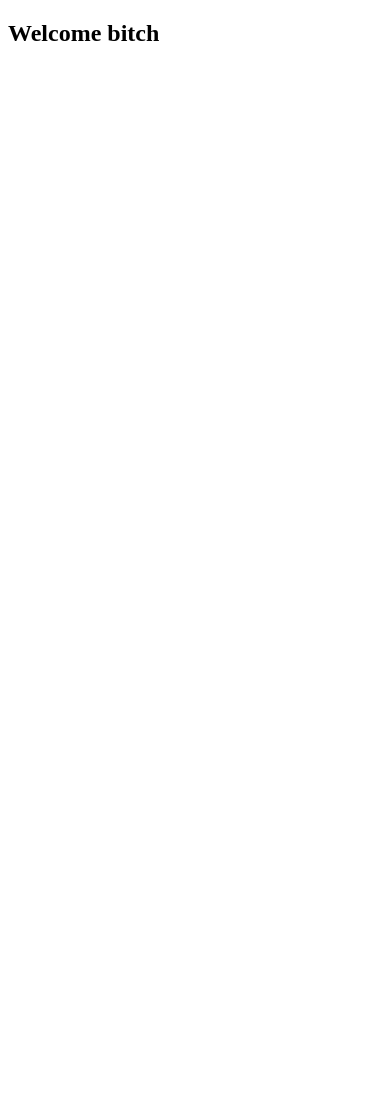
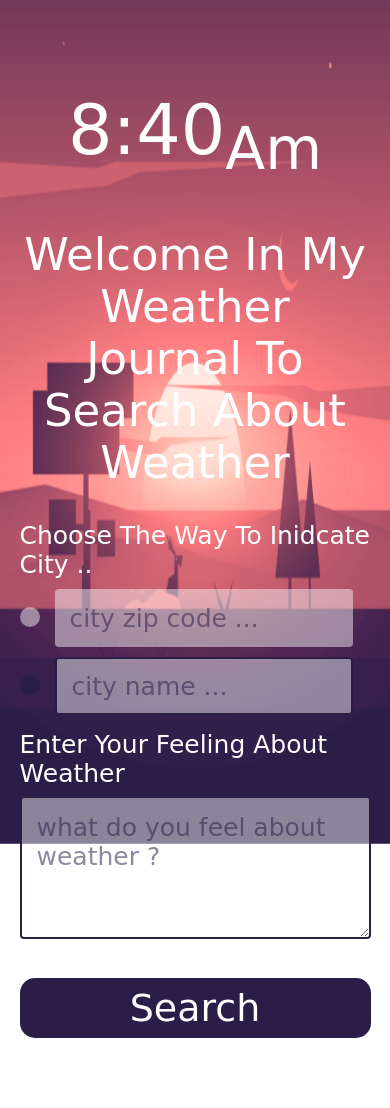
Before and after one commit to yossefAlatter/weather-journal-app, a website: page website/index.html in a window 390 px wide. Before the commit the page ends 844 px from the top, so only its background shows below. Drawn offline with Linux system fonts and the light colour scheme; no server answers; a web font is replaced by a local one.

Commit message:
finish website desgin and media

```diff
--- a/website/css/style.css
+++ b/website/css/style.css
@@ -0,0 +1,207 @@
+/** reset spaces for all elements **/
+/** start **/
+*{
+    padding: 0;
+    margin: 0;
+    box-sizing: border-box;
+}
+/** end **/
+
+/** body style that will inheiret for all elements **/
+/** start **/
+body{
+    font-family: 'Risque', cursive;
+    position: relative;
+    background-color: #ffffffb0;
+}
+/** end **/
+
+/** app background style **/
+/** start **/
+.app-bg{
+    position: fixed;
+    height: 100vh;
+    width: 100vw;
+}
+.app-bg img{
+    width: 100%;
+    height: 100%;
+}
+/** end **/
+
+/** app structure style **/
+/** start **/
+.app-structure{
+    position: relative;
+    max-width: 1990px;
+    margin: auto;
+}
+.app-structure .layout{
+    display: flex;
+    width: 90%;
+    margin: auto;
+    padding-top: 50px;
+}
+
+/* app left side style */
+.app-structure .layout .app-left-side{
+    width: 50%;
+}
+.app-structure .layout .app-left-side h2{
+    font-style: normal;
+    font-weight: normal;
+    font-size: 45px;
+    line-height: 52px;
+    text-transform: capitalize;
+    color: #FFFFFF;
+    margin-bottom: 32px;
+}
+.app-structure .layout .app-left-side form{
+    font-family: 'Risque', cursive;
+}
+.app-structure .layout .app-left-side form .mirror-shap{
+    border: none;
+    outline: none;
+    background: rgba(255, 255, 255, 0.46);
+    border-radius: 4px;
+}
+.app-structure .layout .app-left-side form .input-group label{
+    font-style: normal;
+    font-weight: normal;
+    font-size: 25px;
+    line-height: 29px;
+    color: #FFFFFF;
+    text-transform: capitalize;
+}
+.app-structure .layout .app-left-side form .input-group input[type="text"]{
+    height: 58px;
+    width: 429px;
+    margin-top: 10px;
+}
+.app-structure .layout .app-left-side form .input-group input[type="text"].checked{
+    border: 2px solid rgb(42, 30, 73);
+}
+.app-structure .layout .app-left-side .mirror-shap::placeholder, .app-structure .layout .app-left-side form .mirror-shap{
+    font-style: normal;
+    font-weight: normal;
+    font-size: 25px;
+    color: rgba(42, 30, 73, 0.53);
+    font-family: 'Risque', cursive;
+}
+.app-structure .layout .app-left-side form .mirror-shap{
+    color: rgb(42, 30, 73);
+    padding: 15px;
+}
+.app-structure .layout .app-left-side form .radio-con {
+    display: block;
+    position: relative;
+    padding-left: 35px;
+    margin-bottom: 12px;
+    cursor: pointer;
+    user-select: none;
+}
+.app-structure .layout .app-left-side form .radio-con input[type="radio"]{
+    position: absolute;
+    opacity: 0;
+    cursor: pointer;
+    height: 0;
+    width: 0;
+}
+.app-structure .layout .app-left-side form .radio-con .custom-radio{
+    position: absolute;
+    top: 0;
+    left: 0;
+    height: 20px;
+    width: 20px;
+    background: rgba(255, 255, 255, 0.46);
+    border-radius: 50%;
+}
+.app-structure .layout .app-left-side form .radio-con:hover input[type="radio"] ~ .custom-radio {
+    background: rgba(255, 255, 255, 0.46);
+}
+.app-structure .layout .app-left-side form .radio-con input[type="radio"]:checked ~ .custom-radio {
+    background: #2A1E49;
+}
+.app-structure .layout .app-left-side form textarea {
+    width: 462px;
+    height: 143px;
+    margin-top: 8px;
+    border: 2px solid rgba(42, 30, 73) !important;
+}
+.app-structure .layout .app-left-side form .btn-con button{
+    border: none;
+    outline: none;
+    font-family: 'Risque', cursive;
+    background: #2A1E49;
+    border-radius: 15px;
+    font-style: normal;
+    font-weight: normal;
+    font-size: 38px;
+    color: #FFFFFF;
+    width: 461px;
+    padding: 8px;
+    margin-top: 35px;
+    cursor: pointer;
+    transition: all 0.3s;
+}
+.app-structure .layout .app-left-side form .btn-con button:hover{
+    background-color: #FFFFFF;
+    color: #2A1E49;
+}
+
+/* app right side style */
+.app-structure .layout .app-right-side{
+    width: 50%;
+}
+.app-structure .layout .app-right-side p {
+    font-style: normal;
+    font-weight: normal;
+    font-size: 136px;
+    line-height: 180px;
+    text-transform: capitalize;
+    color: #FFFFFF;
+    text-align: center;
+    width: 100%;
+    padding-top: 47px;
+}
+
+/** end **/
+
+/** app structure medis **/
+/** start **/
+@media screen and (max-width: 990px) {
+    .app-structure .layout{
+        flex-direction: column-reverse;
+    }
+    .app-structure .layout .app-left-side, .app-structure .layout .app-right-side{
+        min-width: 100%;
+    }
+    .app-structure .layout .app-left-side form .btn-con button,
+    .app-structure .layout .app-left-side form textarea{
+        min-width: 100%;
+        max-width: 100%;
+    }
+    .app-structure .layout .app-right-side p{
+        font-size: 90px;
+        line-height: 0;
+        padding-top: 80px;
+        padding-bottom: 80px;
+    }
+    .app-structure .layout .app-left-side h2{
+        text-align: center;
+    }
+    .app-structure .layout .app-left-side form .btn-con button{
+        margin-bottom: 70px;
+    }
+
+}
+@media screen and (max-width: 400px){
+    .app-structure .layout .app-left-side form .input-group input[type="text"]{
+        min-width: 85%;
+        max-width: 85%;
+    }
+    .app-structure .layout .app-right-side p{
+        font-size: 70px;
+    }
+}
+/** end **/
--- a/website/index.html
+++ b/website/index.html
@@ -6,6 +6,12 @@
     <meta name="viewport" content="width=device-width, initial-scale=1.0">
     <title>Weather App</title>
 
+    <!-- font Risque style sheet -->
+    <!-- start -->
+    <link rel="preconnect" href="https://fonts.gstatic.com">
+    <link href="https://fonts.googleapis.com/css2?family=Risque&display=swap" rel="stylesheet">
+    <!-- end -->
+
     <!-- style file -->
     <!-- start -->
     <link rel="stylesheet" href="./css/style.css">
@@ -13,7 +19,68 @@
 
 </head>
 <body>
-    <h2>Welcome bitch</h2>
+
+    <!-- app background -->
+    <!-- start -->
+    <div class="app-bg">
+        <img src="./images/bg.webp" alt="background" />
+    </div>
+    <!-- end -->
+
+    <!-- app structure -->
+    <!-- start -->
+    <div class="app-structure">
+        <div class="layout">
+
+            <!-- app left side -->
+            <!-- start -->
+            <div class="app-left-side">
+                <h2>Welcome in my weather journal  to search about weather</h2>
+                <form id="weatherform">
+                    <div class="input-group">
+                        <label>choose the way to inidcate city ..</label>
+                        <div style="display: flex;align-items: center;">
+                            <label class="radio-con">
+                                <input class="mirror-shap" type="radio" name="input_way" id="check_zipcode"/>
+                                <span class="custom-radio"></span>
+                            </label>
+                            <input class="mirror-shap" type="text" name="zipcode" id="zipcode" placeholder="city zip code ..."  disabled/>
+                        </div>
+                        <div style="display: flex;align-items: center;">
+                            <label class="radio-con">
+                                <input class="mirror-shap" type="radio" name="input_way" id="check_city" checked/>
+                                <span class="custom-radio"></span>
+                            </label>
+                            <input class="mirror-shap checked" type="text" name="city" id="city" placeholder="city name ..." />
+                        </div>
+                        <label style="display: block;margin-top: 15px;">Enter your Feeling about weather</label>
+                        <textarea class="mirror-shap" name="feel" id="feel" cols="30" rows="10" placeholder="what do you feel about weather ?"></textarea>
+                        <div class="btn-con">
+                            <button type="submit">Search</button>
+                        </div>
+                    </div>
+
+                </form>
+            </div>
+            <!-- end -->
+
+
+            <!-- app right side -->
+            <!-- start -->
+            <div class="app-right-side">
+
+                <p><span id="clock"></span><sub id="clockmode"></sub></p>
+
+                <div class="result">
+
+                </div>
+
+            </div>
+            <!-- end -->
+
+        </div>
+    </div>
+    <!-- end -->
 
 
     <!-- main.js script -->
--- a/website/js/main.js
+++ b/website/js/main.js
@@ -0,0 +1,112 @@
+//== clock scripts ==//
+//== start ==//
+
+//== handle elements that needed from DOM ==//
+//== start ==//
+const clock = document.getElementById('clock');
+const clockMode = document.getElementById('clockmode');
+//== end ==//
+
+//== functions needed ==//
+//== start ==//
+
+//== get time function ==//
+function getTime(){
+    const d = new Date();
+    let hours = d.getHours();
+    let minutes = d.getMinutes();
+    let mode = 'am';
+
+    if(hours > 12){
+        hours -= 12 ;
+        mode = "pm"
+    }
+
+    return {time: `${hours}:${minutes}`, mode}
+}
+
+//== update DOM ==//
+function updateDOM(){
+    const {time, mode} = getTime();
+    clock.innerHTML = time;
+    clockMode.innerHTML = mode;
+}
+
+//== end ==//
+
+//== handle clock update every minute ==//
+//== start ==//
+updateDOM();
+setInterval(updateDOM, 1000);
+//== end ==//
+
+//== end ==//
+
+//-------------------------------------------------------------------------//
+
+//== form script ==//
+//== start ==//
+
+//== handle elments needed from DOM ==//
+//== start ==//
+const weatherForm = document.getElementById('weatherform');
+const zipCodeCheck = document.getElementById('check_zipcode');
+const cityNameCheck = document.getElementById('check_city');
+const zipcode = document.getElementById('zipcode');
+const cityName = document.getElementById('city');
+//== end ==//
+
+//== functions needed ==//
+//== start ===//
+
+//== end ==//
+
+//== handle DOM events ==//
+//== start ==//
+zipCodeCheck.addEventListener('change',()=>{
+    if(zipCodeCheck.checked){
+        cityName.classList.remove('checked');
+        zipcode.classList.add('checked');
+        cityName.disabled = true ;
+        zipcode.disabled = false ;
+    }
+});
+cityNameCheck.addEventListener('change',()=>{
+    if(cityNameCheck.checked){
+        zipcode.classList.remove('checked');
+        cityName.classList.add('checked');
+        cityName.disabled = false ;
+        zipcode.disabled = true ;
+    }
+});
+//== end ==//
+
+
+//== end ==//
+
+
+
+
+
+
+
+
+
+
+const baseUrl = 'http://api.openweathermap.org/data/2.5/weather?q=';
+const zipCode = 'London';
+const apiKey = '&appid=48543451cc88f3a6afa061d90538a235';
+
+/* api.openweathermap.org/data/2.5/weather?q=London&appid={API key} */
+
+const getData = async (url='', zipCode='', apiKey='')=>{
+    const response = await fetch(url + zipCode + apiKey)
+    try{
+        const data = response.json();
+        return data ;
+    }catch(err){
+        console.log(err);
+    }
+}
+
+console.log(getData(baseUrl, zipCode, apiKey));
```
Also changed, not shown: website/images/bg.webp (added).
